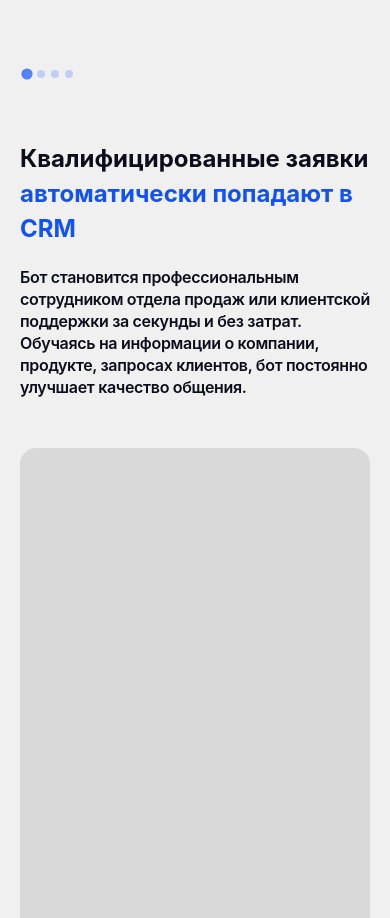
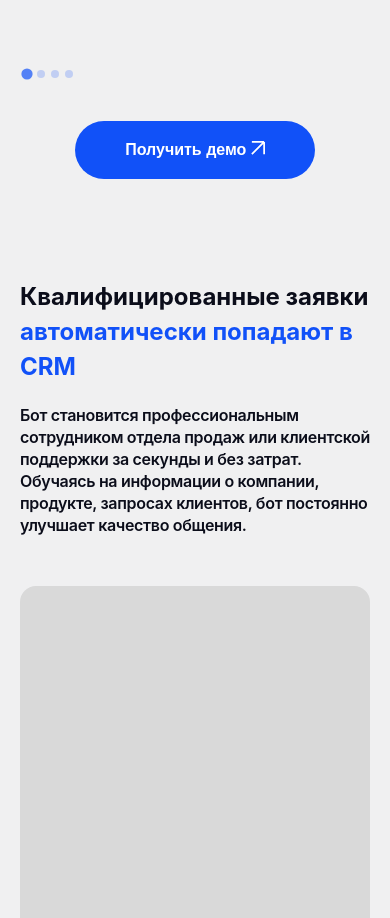
Before and after one commit to AntonYermakovich/altair-sales, a plain HTML site: page index.html in a window 390 px wide. Shown: the part 3831-4749 px from the top of the page. Drawn offline with Linux system fonts and the light colour scheme; a web font is replaced by a local one.

Commit message:
update solution section

```diff
--- a/assets/css/scss/_media.scss
+++ b/assets/css/scss/_media.scss
@@ -100,6 +100,7 @@
         display: none;
       }
     }
+
     &__steps .splide__slide {
       .item {
         &__img {
@@ -129,6 +130,11 @@
         font-size: 30px;
         line-height: 35px;
       }
+    }
+
+    &__btn {
+      display: block;
+      margin: 80px auto 0;
     }
   }
 }
--- a/assets/css/scss/_solution.scss
+++ b/assets/css/scss/_solution.scss
@@ -95,4 +95,8 @@
     background: #d9d9d9;
     border-radius: 16px;
   }
+
+  &__btn {
+    display: none;
+  }
 }
--- a/index.html
+++ b/index.html
@@ -325,6 +325,17 @@
           </div>
         </div>
 
+        <button class="btn btn__demo solution__btn">
+          <span>Получить демо</span>
+          <img
+            class="btn__img"
+            src="./assets/img/icons/arrow-top.svg"
+            alt="Arrow"
+            width="14"
+            height="14"
+          />
+        </button>
+
         <div class="solution__subtitle">
           <h4>Квалифицированные заявки <span class="primary">автоматически попадают в CRM</span></h4>
           <p>Бот становится профессиональным сотрудником отдела продаж или клиентской поддержки за секунды и без затрат. Обучаясь на информации о компании, продукте, запросах клиентов, бот постоянно улучшает качество общения.</p>
```
Also changed, not shown: assets/css/style.css, 1 other file.
